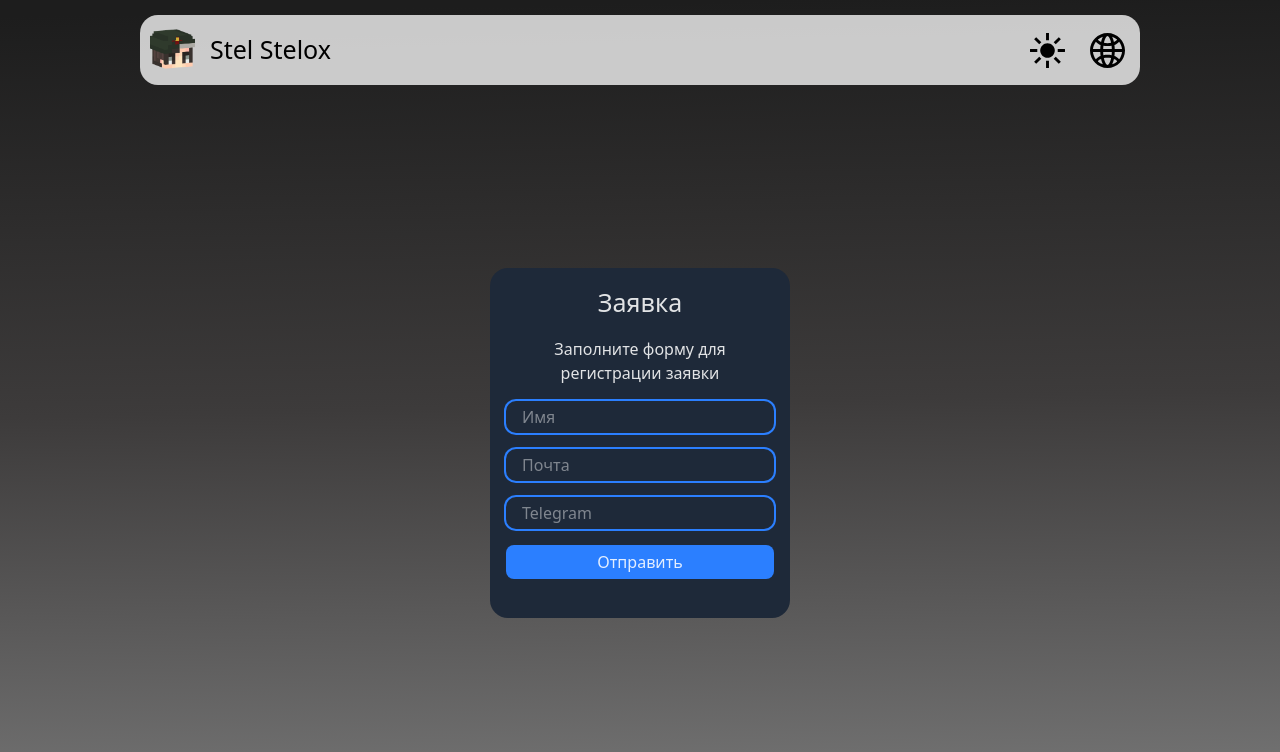
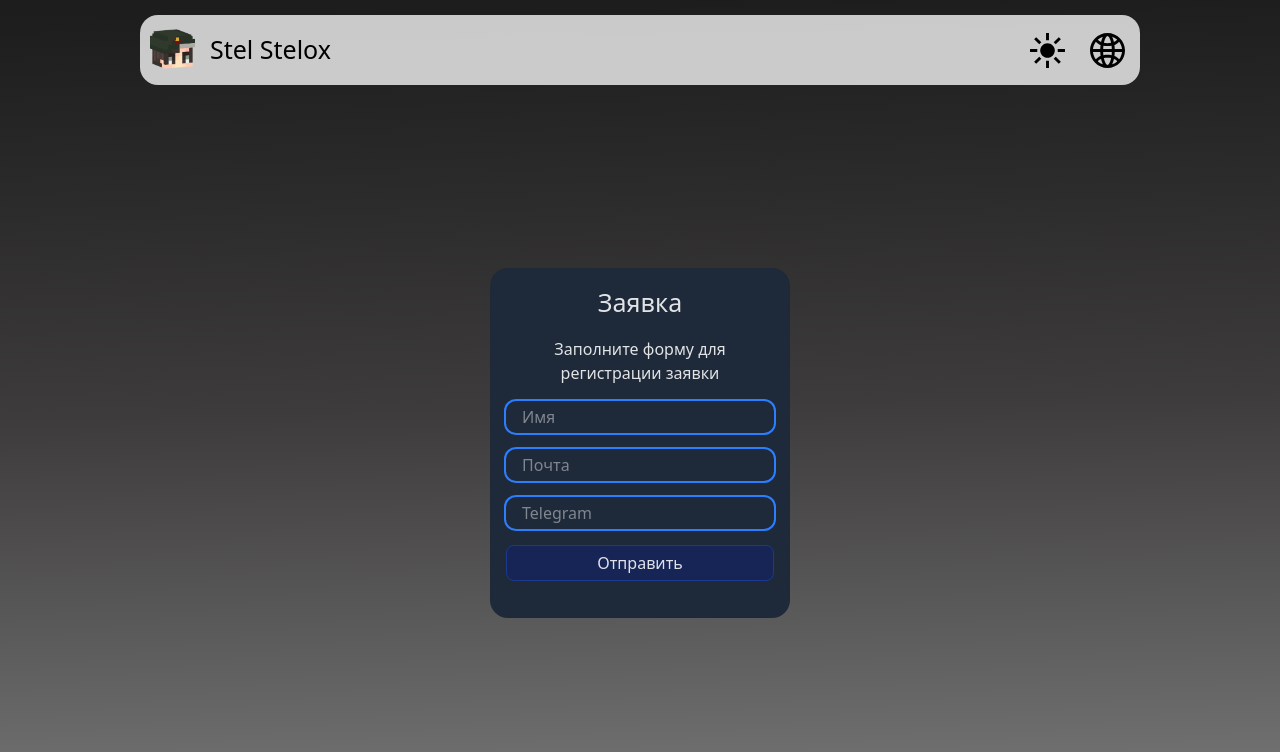
Before and after one commit to StelStelox/stelstelox.github.io, a React (Vite) app: page / in a window 1280 px wide. Shown: the top 752 px of the page. Built offline with nearby package versions, Linux system fonts and the light colour scheme.

Commit message:
Add global padding and start api post form

```diff
--- a/src/index.css
+++ b/src/index.css
@@ -17,6 +17,7 @@
   min-height: 100vh;
   display: flex;
   flex-direction: column;
+  padding: 0 10px;
 }
 
 a {
--- a/src/pages/Home.tsx
+++ b/src/pages/Home.tsx
@@ -10,7 +10,7 @@ function Home(){
                 <input className={inputStyle} type="text" placeholder="Имя"/>
                 <input className={inputStyle} type="email" placeholder="Почта"/>
                 <input className={inputStyle} type="text" placeholder="Telegram" />
-                <button type="button" className="bg-blue-500 rounderd-[10px] cursor-not-allowed">Отправить</button>
+                <button type="button" className="bg-blue-950 border-1 border-blue-900 rounderd-[10px] cursor-not-allowed">Отправить</button>
             </form>
         </div>
     );
```
Also changed, not shown: src/shared/api/index.ts (added).
